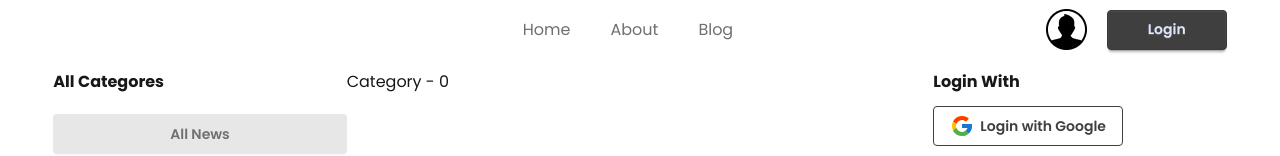
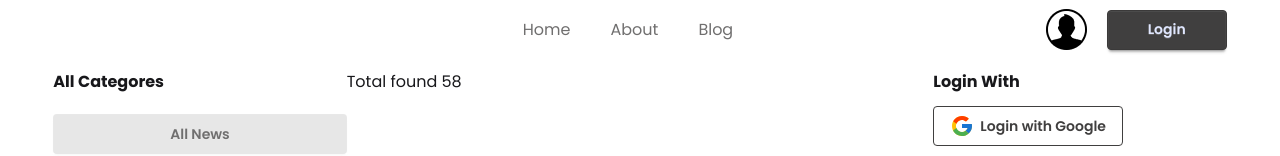
Before and after one commit to tro003x/News-Portal, a React (Vite) app: page /category/0 in a window 1280 px wide. Shown: the part 277-433 px from the top of the page. Built offline with nearby package versions, Linux system fonts and the light colour scheme.

Commit message:
News Data loaded and filtered

```diff
--- a/src/Pages/CategoryNews.jsx
+++ b/src/Pages/CategoryNews.jsx
@@ -1,14 +1,26 @@
-import React from 'react';
-import { useParams } from 'react-router';
+import React, { useEffect, useState } from "react";
+import { useLoaderData, useParams } from "react-router";
 
 const CategoryNews = () => {
-    const {id} = useParams()
-    console.log(id)
-    return (
-        <div>
-            Category - {id}
-        </div>
-    );
+  const data = useLoaderData();
+  const { id } = useParams();
+  const [categoryNews, setCategoryNews] = useState([]);
+  useEffect(() => {
+    if (id == "0") {
+      setCategoryNews(data);
+      return;
+    } else if (id == "1") {
+      const filteredNews = data.filter(
+        (news) => news.others.is_today_pick == true
+      );
+      setCategoryNews(filteredNews);
+    } else {
+      const filteredNews = data.filter((news) => news.category_id == id);
+      console.log(filteredNews);
+      setCategoryNews(filteredNews);
+    }
+  }, [data, id]);
+  return <div>Total found {categoryNews.length}</div>;
 };
 
 export default CategoryNews;
--- a/src/Routes/route.jsx
+++ b/src/Routes/route.jsx
@@ -17,6 +17,7 @@ const router = createBrowserRouter([
             {
                 path:'/category/:id',
                 element: <CategoryNews></CategoryNews>,
+                loader: ()=> fetch('/news.json'),
             }
 
         ]
```
